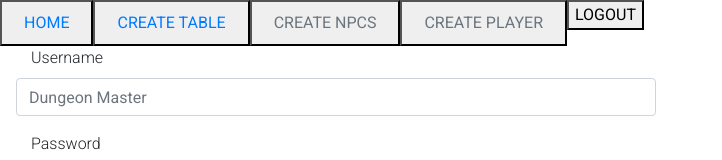
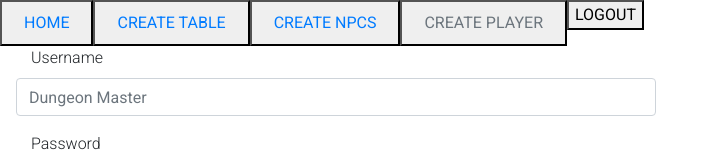
Before and after one commit to DM-Dudes/DM-Helper, a React (Create React App) app in the folder frontend/: page /create-npc in a window 1280 px wide. Shown: the top 160 px of the page, without its empty margins (0-722 px from the left). Built offline with nearby package versions, Linux system fonts and the light colour scheme; no server answers.

Commit message:
navbar update

```diff
--- a/frontend/src/components/NavBar/NavBar.js
+++ b/frontend/src/components/NavBar/NavBar.js
@@ -12,8 +12,8 @@ function AppNav({ handleNavClick }) {
   return (
     <nav className="nav">
       <button><a className="nav-link nav-button" href="/">HOME</a></button>
-      <button><a className="nav-link" href="/">CREATE TABLE</a></button>
-      <button><a className="nav-link disabled" href="/" tabIndex="-1" aria-disabled="true">CREATE NPCS</a></button>
+      <button><a className="nav-link" href="/create-table">CREATE TABLE</a></button>
+      <button><a className="nav-link" href="/create-npc">CREATE NPCS</a></button>
       <button><a className="nav-link disabled" href="/" tabIndex="-1" aria-disabled="true">CREATE PLAYER</a></button>
       <Link to='/'><button onClick={logout} >LOGOUT</button></Link>
     </nav>
--- a/frontend/src/pages/NPCs_create_page.js
+++ b/frontend/src/pages/NPCs_create_page.js
@@ -3,6 +3,7 @@ import { Redirect } from 'react-router-dom'
 import DmApi from '../Api/DmApi.js'
 
 export const NPC_create_page = (props) => {
+  console.log('here')
   let { tableid } = props
   let [NPCSubmitted, setNPCSubmitted] = useState(null)
 
```
